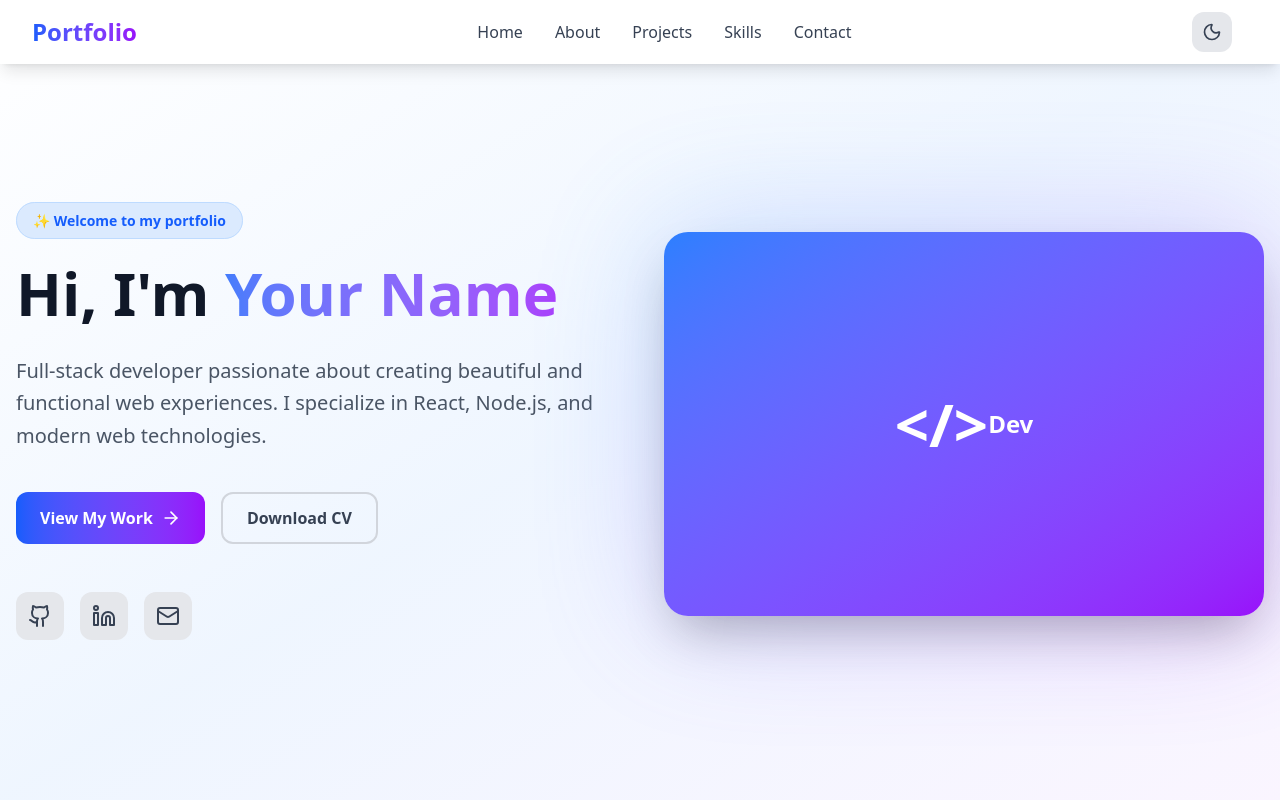
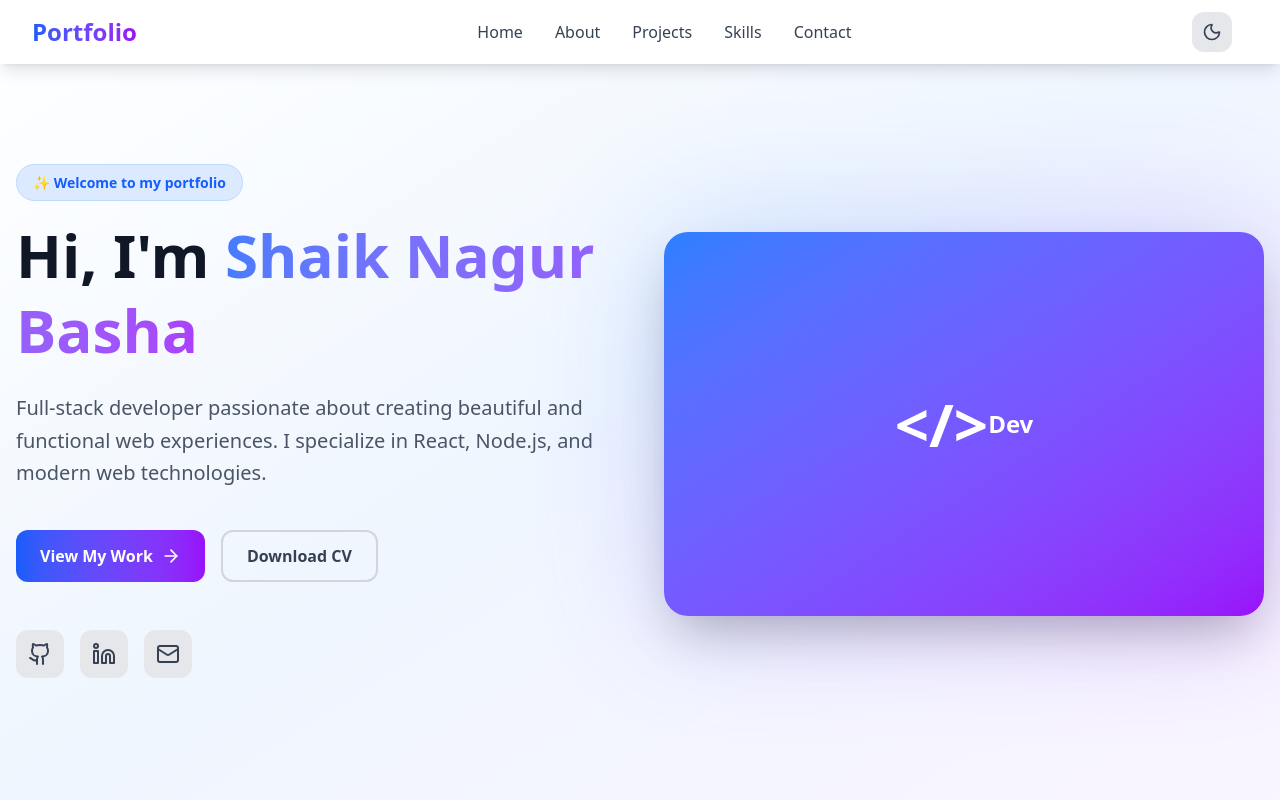
Before and after one commit to Shaik-Nagur-Basha/nagur.dev, a React (Vite) app in the folder frontend/: page / in a window 1280 px wide. Shown: the top 800 px of the page. Built offline with nearby package versions, Linux system fonts and the light colour scheme.

Commit message:
refactor: Clean up button focus styles and remove unnecessary scrollbar styling

```diff
--- a/frontend/src/components/Button.jsx
+++ b/frontend/src/components/Button.jsx
@@ -8,8 +8,6 @@ export function ButtonPrimary({ children, className = "", ...props }) {
         hover:shadow-xl hover:scale-105 hover:shadow-blue-500/50
         active:scale-95
         transition-all duration-300 ease-out
-        focus:outline-none focus:ring-2 focus:ring-blue-500 focus:ring-offset-2
-        dark:focus:ring-offset-gray-900
         disabled:opacity-50 disabled:cursor-not-allowed disabled:hover:scale-100
         ${className}
       `}
@@ -33,8 +31,6 @@ export function ButtonSecondary({ children, className = "", ...props }) {
         hover:shadow-lg
         active:scale-95
         transition-all duration-300 ease-out
-        focus:outline-none focus:ring-2 focus:ring-gray-300 focus:ring-offset-2
-        dark:focus:ring-offset-gray-900
         disabled:opacity-50 disabled:cursor-not-allowed
         ${className}
       `}
@@ -57,8 +53,6 @@ export function ButtonOutline({ children, className = "", ...props }) {
         hover:border-blue-500 dark:hover:border-blue-400
         active:scale-95
         transition-all duration-300 ease-out
-        focus:outline-none focus:ring-2 focus:ring-blue-400 focus:ring-offset-2
-        dark:focus:ring-offset-gray-900
         disabled:opacity-50 disabled:cursor-not-allowed
         ${className}
       `}
@@ -80,7 +74,6 @@ export function ButtonSmall({ children, className = "", ...props }) {
         hover:shadow-md
         active:scale-95
         transition-all duration-200
-        focus:outline-none focus:ring-2 focus:ring-blue-400
         disabled:opacity-50 disabled:cursor-not-allowed
         ${className}
       `}
--- a/frontend/src/components/Footer.jsx
+++ b/frontend/src/components/Footer.jsx
@@ -83,7 +83,7 @@ function Footer() {
                   <a
                     key={idx}
                     href={social.link}
-                    className="p-3 bg-gray-800 hover:bg-linear-to-r hover:from-blue-600 hover:to-purple-600 rounded-lg hover:scale-110 active:scale-95 transition-all duration-300 focus:outline-none focus:ring-2 focus:ring-blue-400"
+                    className="p-3 bg-gray-800 hover:bg-linear-to-r hover:from-blue-600 hover:to-purple-600 rounded-lg hover:scale-110 active:scale-95 transition-all duration-300"
                     aria-label={social.label}
                     title={social.label}
                   >
--- a/frontend/src/components/Hero.jsx
+++ b/frontend/src/components/Hero.jsx
@@ -20,7 +20,7 @@ function Hero() {
             <h1 className="text-5xl md:text-6xl font-bold text-gray-900 dark:text-white leading-tight">
               Hi, I'm{" "}
               <span className="bg-linear-to-r from-blue-600 to-purple-600 bg-clip-text text-transparent animate-pulse">
-                Your Name
+                Shaik Nagur Basha
               </span>
             </h1>
 
@@ -42,7 +42,7 @@ function Hero() {
             <div className="flex gap-4 pt-6">
               <a
                 href="#"
-                className="p-3 bg-gray-200 dark:bg-gray-800 rounded-xl text-gray-700 dark:text-gray-300 hover:bg-blue-600 dark:hover:bg-blue-600 hover:text-white hover:scale-110 active:scale-95 transition-all duration-300 focus:outline-none focus:ring-2 focus:ring-blue-400"
+                className="p-3 bg-gray-200 dark:bg-gray-800 rounded-xl text-gray-700 dark:text-gray-300 hover:bg-blue-600 dark:hover:bg-blue-600 hover:text-white hover:scale-110 active:scale-95 transition-all duration-300"
                 aria-label="GitHub"
                 title="GitHub"
               >
@@ -50,7 +50,7 @@ function Hero() {
               </a>
               <a
                 href="#"
-                className="p-3 bg-gray-200 dark:bg-gray-800 rounded-xl text-gray-700 dark:text-gray-300 hover:bg-blue-600 dark:hover:bg-blue-600 hover:text-white hover:scale-110 active:scale-95 transition-all duration-300 focus:outline-none focus:ring-2 focus:ring-blue-400"
+                className="p-3 bg-gray-200 dark:bg-gray-800 rounded-xl text-gray-700 dark:text-gray-300 hover:bg-blue-600 dark:hover:bg-blue-600 hover:text-white hover:scale-110 active:scale-95 transition-all duration-300"
                 aria-label="LinkedIn"
                 title="LinkedIn"
               >
@@ -58,7 +58,7 @@ function Hero() {
               </a>
               <a
                 href="#"
-                className="p-3 bg-gray-200 dark:bg-gray-800 rounded-xl text-gray-700 dark:text-gray-300 hover:bg-blue-600 dark:hover:bg-blue-600 hover:text-white hover:scale-110 active:scale-95 transition-all duration-300 focus:outline-none focus:ring-2 focus:ring-blue-400"
+                className="p-3 bg-gray-200 dark:bg-gray-800 rounded-xl text-gray-700 dark:text-gray-300 hover:bg-blue-600 dark:hover:bg-blue-600 hover:text-white hover:scale-110 active:scale-95 transition-all duration-300"
                 aria-label="Email"
                 title="Email"
               >
--- a/frontend/src/components/Navigation.jsx
+++ b/frontend/src/components/Navigation.jsx
@@ -45,7 +45,7 @@ function Navigation() {
           <div className="flex items-center space-x-4">
             <button
               onClick={toggleDarkMode}
-              className="p-2.5 rounded-xl bg-gray-200 dark:bg-gray-800 hover:bg-gray-300 dark:hover:bg-gray-700 transition-all duration-300 hover:scale-110 active:scale-95 focus:outline-none focus:ring-2 focus:ring-blue-400"
+              className="p-2.5 rounded-xl bg-gray-200 dark:bg-gray-800 hover:bg-gray-300 dark:hover:bg-gray-700 transition-all duration-300 hover:scale-110 active:scale-95"
               aria-label="Toggle dark mode"
               title={darkMode ? "Switch to Light Mode" : "Switch to Dark Mode"}
             >
@@ -63,7 +63,7 @@ function Navigation() {
             {/* Mobile Menu Button */}
             <button
               onClick={toggleMenu}
-              className="md:hidden p-2 rounded-xl bg-gray-200 dark:bg-gray-800 hover:bg-gray-300 dark:hover:bg-gray-700 transition-all duration-300 focus:outline-none focus:ring-2 focus:ring-blue-400"
+              className="md:hidden p-2 rounded-xl bg-gray-200 dark:bg-gray-800 hover:bg-gray-300 dark:hover:bg-gray-700 transition-all duration-300"
             >
               {isOpen ? (
                 <X size={24} className="text-gray-700 dark:text-gray-300" />
--- a/frontend/src/style.css
+++ b/frontend/src/style.css
@@ -14,47 +14,19 @@
     @apply bg-white dark:bg-gray-950 text-gray-900 dark:text-white;
   }
 
-  /* Remove default scrollbar styling for custom look */
+  /* Hide scrollbar while keeping scroll functionality */
   ::-webkit-scrollbar {
-    width: 10px;
+    display: none;
   }
 
-  ::-webkit-scrollbar-track {
-    background: #f1f1f1;
+  html {
+    -ms-overflow-style: none;
+    scrollbar-width: none;
   }
 
-  ::-webkit-scrollbar-thumb {
-    background: #d1d5db;
-    border-radius: 5px;
-    border: 2px solid #f1f1f1;
-  }
-
-  ::-webkit-scrollbar-thumb:hover {
-    background: #9ca3af;
-  }
-
-  /* Light mode scrollbar - refined */
-  ::-webkit-scrollbar-track {
-    background: #f8f9fa;
-  }
-
-  ::-webkit-scrollbar-thumb {
-    background: linear-gradient(180deg, #3b82f6 0%, #9333ea 100%);
-    border-radius: 5px;
-  }
-
-  /* Dark mode scrollbar */
-  html.dark ::-webkit-scrollbar-track {
-    background: #111827;
-  }
-
-  html.dark ::-webkit-scrollbar-thumb {
-    background: linear-gradient(180deg, #2563eb 0%, #7c3aed 100%);
-    border-radius: 5px;
-  }
-
-  html.dark ::-webkit-scrollbar-thumb:hover {
-    background: linear-gradient(180deg, #3b82f6 0%, #8b5cf6 100%);
+  body {
+    -ms-overflow-style: none;
+    scrollbar-width: none;
   }
 
   /* Selection styling */
@@ -85,15 +57,15 @@
   }
 
   .btn-primary {
-    @apply px-8 py-3 bg-gradient-to-r from-blue-600 to-purple-600 text-white rounded-xl font-semibold hover:shadow-xl hover:shadow-blue-500/30 active:scale-95 transition-all duration-300 focus:outline-none focus:ring-2 focus:ring-blue-400 focus:ring-offset-2 dark:focus:ring-offset-gray-950;
+    @apply px-8 py-3 bg-gradient-to-r from-blue-600 to-purple-600 text-white rounded-xl font-semibold hover:shadow-xl hover:shadow-blue-500/30 active:scale-95 transition-all duration-300 focus:outline-none;
   }
 
   .btn-secondary {
-    @apply px-8 py-3 border-2 border-gray-300 dark:border-gray-700 text-gray-700 dark:text-gray-300 rounded-xl font-semibold hover:bg-gray-100 dark:hover:bg-gray-800 hover:border-gray-400 dark:hover:border-gray-600 transition-all duration-300 focus:outline-none focus:ring-2 focus:ring-gray-400;
+    @apply px-8 py-3 border-2 border-gray-300 dark:border-gray-700 text-gray-700 dark:text-gray-300 rounded-xl font-semibold hover:bg-gray-100 dark:hover:bg-gray-800 hover:border-gray-400 dark:hover:border-gray-600 transition-all duration-300 focus:outline-none;
   }
 
   .input-field {
-    @apply w-full px-4 py-3 bg-white dark:bg-gray-800 border-2 border-gray-200 dark:border-gray-700 rounded-xl text-gray-900 dark:text-white placeholder-gray-500 dark:placeholder-gray-400 focus:outline-none focus:ring-2 focus:ring-blue-500 focus:border-transparent transition-all duration-200;
+    @apply w-full px-4 py-3 bg-white dark:bg-gray-800 border-2 border-gray-200 dark:border-gray-700 rounded-xl text-gray-900 dark:text-white placeholder-gray-500 dark:placeholder-gray-400 focus:outline-none transition-all duration-200;
   }
 
   /* Smooth animations */
```
